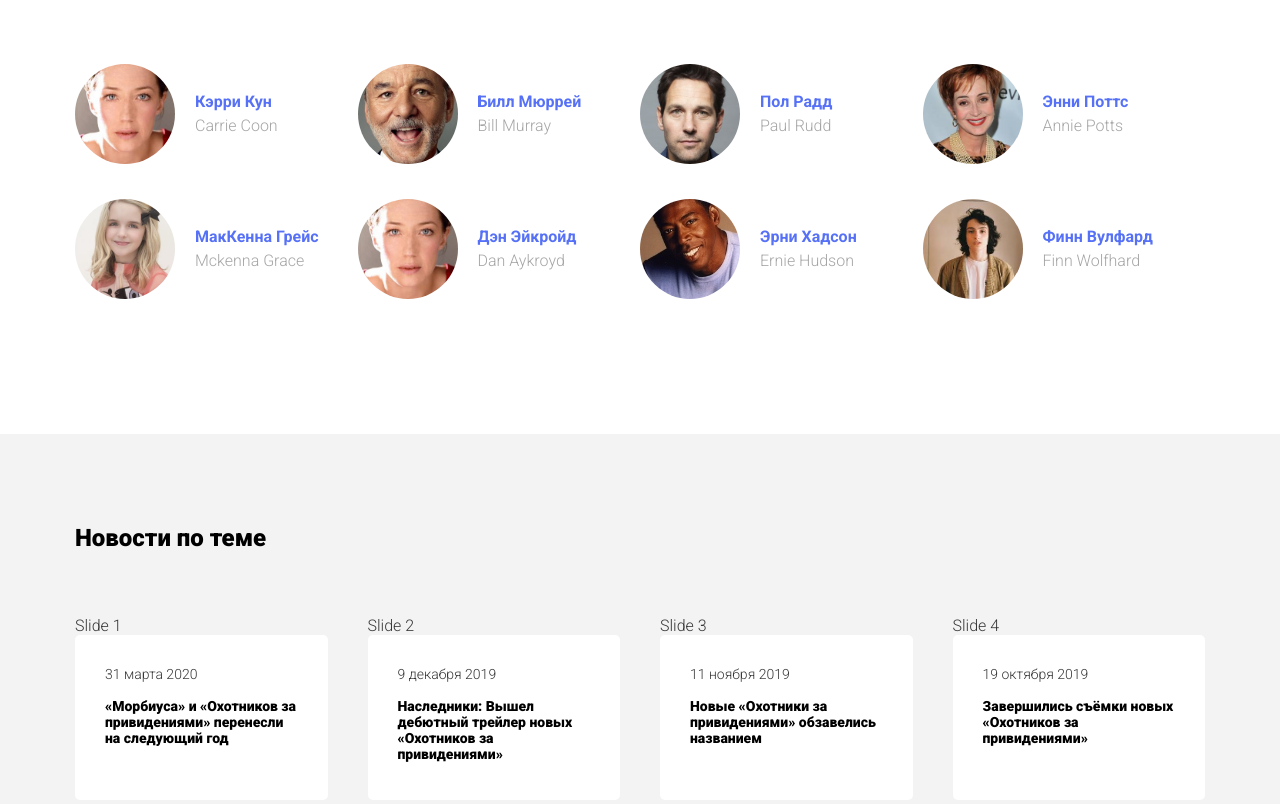
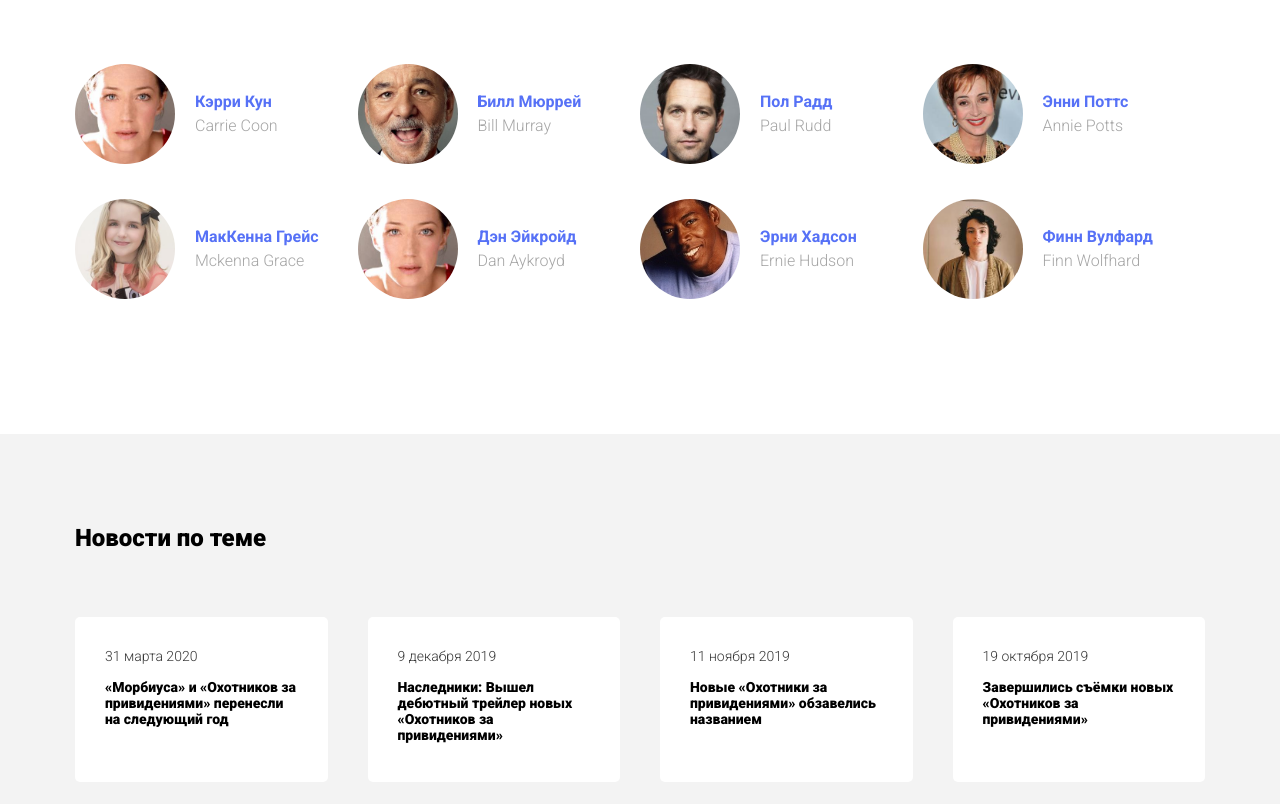
Before and after one commit to Alexander12061986/goustbasters, a plain HTML site: page index.html in a window 1280 px wide. Shown: the part 944-1748 px from the top of the page. Drawn offline with Linux system fonts and the light colour scheme.

Commit message:
new html

```diff
--- a/index.html
+++ b/index.html
@@ -238,7 +238,7 @@
           <div class="swiper-wrapper">
             <!-- Slides -->
             <div class="swiper-slide">
-              Slide 1
+
               <div class="news-card">
                 <span class="news-date">31 марта 2020</span>
                 <h3 class="news-title">
@@ -249,7 +249,7 @@
             </div>
             <!-- /.swiper-slide-->
             <div class="swiper-slide">
-              Slide 2
+
               <div class="news-card">
                 <span class="news-date">9 декабря 2019</span>
                 <h3 class="news-title">
@@ -260,7 +260,7 @@
             </div>
             <!-- /.swiper-slide-->
             <div class="swiper-slide">
-              Slide 3
+
               <div class="news-card">
                 <span class="news-date">11 ноября 2019</span>
                 <h3 class="news-title">
@@ -270,7 +270,7 @@
             </div>
             <!-- /.swiper-slide-->
             <div class="swiper-slide">
-              Slide 4
+
               <div class="news-card">
                 <span class="news-date">19 октября 2019</span>
                 <h3 class="news-title">
```
